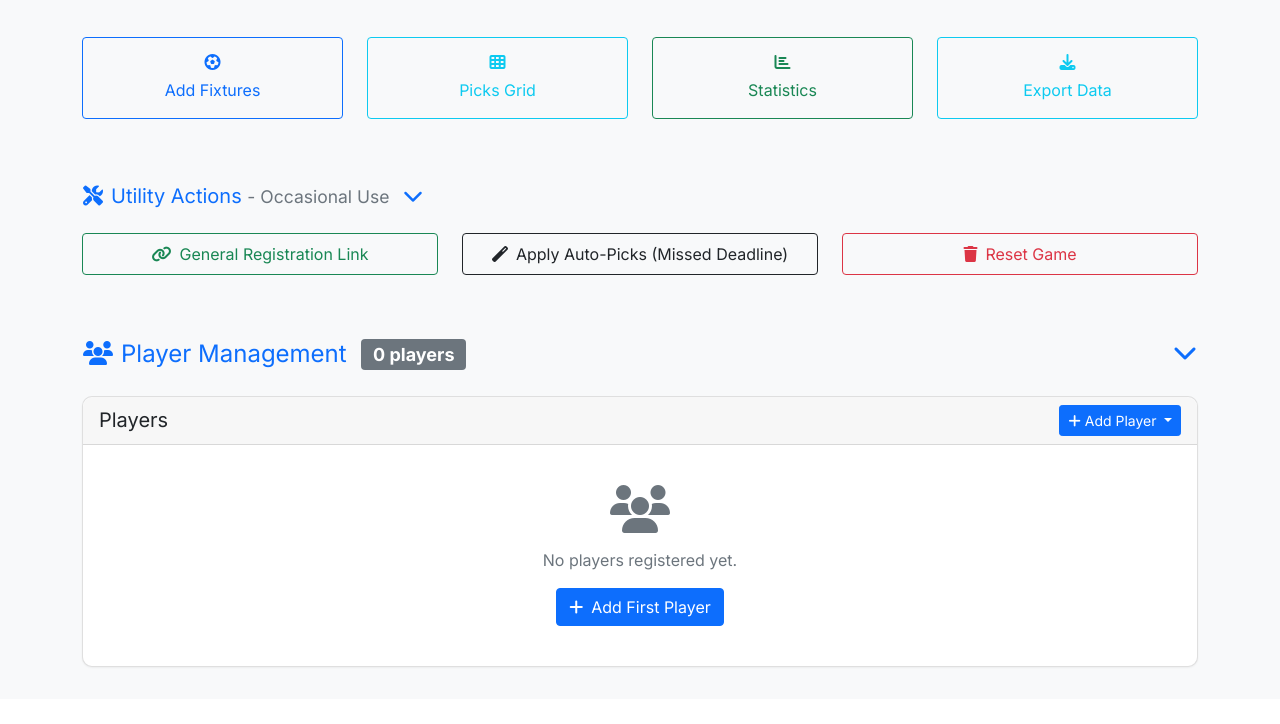
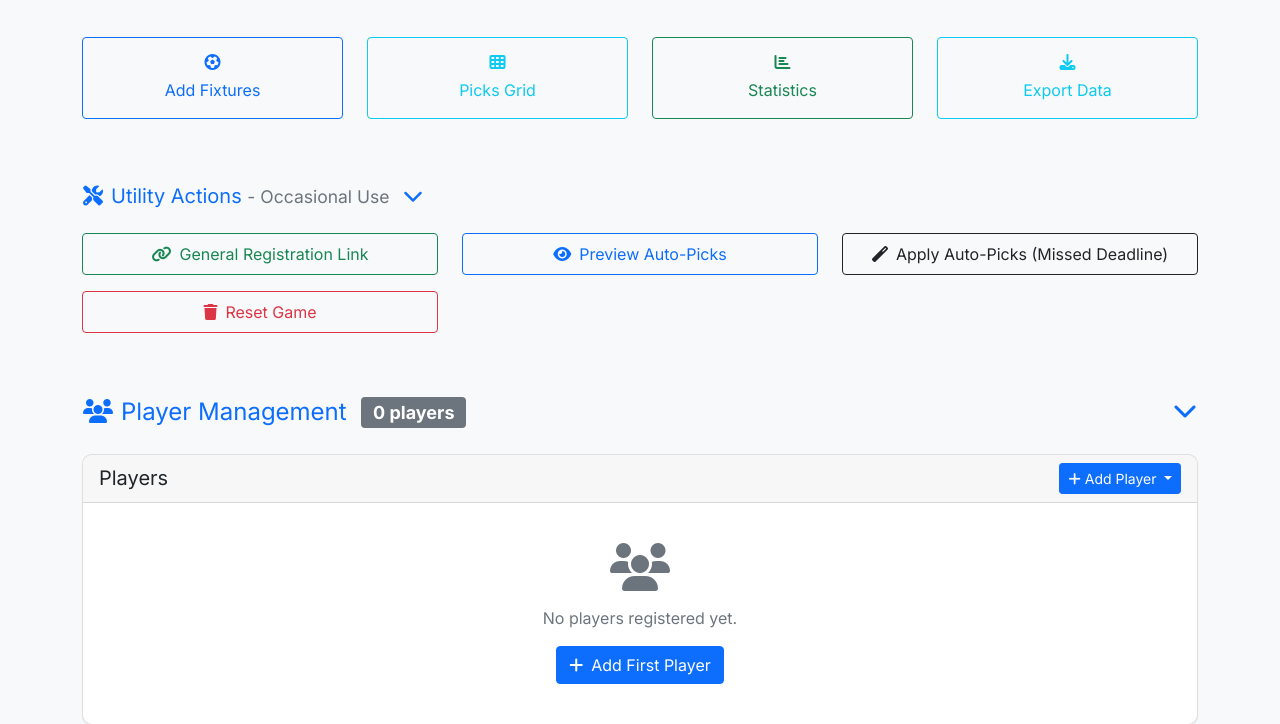
Before and after one commit to sevy71/LMS2, a Flask app: page /admin_dashboard in a window 1280 px wide, after a click on "Utility Actions - Occasional Use". Shown: the part 1210-1934 px from the top of the page. Before the commit the page ends 1878 px from the top, so only its background shows below. Run offline with Flask 3, Linux system fonts and the light colour scheme; the visitor is signed in with stand-in values (Sample User, id 1); some libraries are stand-ins or nearby versions.

Commit message:
Auto-picks: add dry_run preview to endpoint and Preview Auto-Picks button on Admin Dashboard.

```diff
--- a/lms_automation/app.py
+++ b/lms_automation/app.py
@@ -594,12 +594,15 @@ def apply_missed_picks(round_id):
     try:
         round_obj = Round.query.get_or_404(round_id)
 
+        # Determine dry-run mode (preview only; no DB writes)
+        dry_run = str(request.args.get('dry_run', 'false')).lower() in ('1', 'true', 'yes', 'y')
+
         # Compute cutoff time
         anchor = round_obj.first_kickoff_at or _earliest_kickoff_for_round(round_obj) or round_obj.end_date
         if not anchor:
             return jsonify({'success': False, 'error': 'Cannot determine first kickoff or deadline for this round'}), 400
         cutoff = anchor - timedelta(hours=1)
-        if datetime.utcnow() < cutoff:
+        if (datetime.utcnow() < cutoff) and (not dry_run):
             return jsonify({'success': False, 'error': 'Cutoff not reached yet. Try after the submission deadline.'}), 400
 
         # Build sets
@@ -637,16 +640,18 @@ def apply_missed_picks(round_id):
                 skipped.append({'player': player.name, 'reason': 'no_eligible_team'})
                 continue
 
-            # Create auto pick
-            pick = Pick(player_id=player.id, round_id=round_obj.id, team_picked=candidate)
-            db.session.add(pick)
-            db.session.flush()
-            # Audit
-            log_auto_pick(pick, reason='missed_deadline')
+            if not dry_run:
+                # Create auto pick
+                pick = Pick(player_id=player.id, round_id=round_obj.id, team_picked=candidate)
+                db.session.add(pick)
+                db.session.flush()
+                # Audit
+                log_auto_pick(pick, reason='missed_deadline')
 
             applied.append({'player': player.name, 'team': candidate})
 
-        db.session.commit()
+        if not dry_run:
+            db.session.commit()
 
         return jsonify({
             'success': True,
@@ -654,7 +659,8 @@ def apply_missed_picks(round_id):
             'round_number': round_obj.round_number,
             'applied_count': len(applied),
             'applied': applied,
-            'skipped': skipped
+            'skipped': skipped,
+            'dry_run': dry_run
         })
     except Exception as e:
         db.session.rollback()
--- a/lms_automation/templates/admin_dashboard.html
+++ b/lms_automation/templates/admin_dashboard.html
@@ -322,6 +322,31 @@ document.addEventListener('DOMContentLoaded', function() {
       }
     });
   }
+
+  // Preview auto-picks (dry-run; no changes)
+  const previewBtn = document.getElementById('previewAutoPicksBtn');
+  if (previewBtn) {
+    previewBtn.addEventListener('click', async () => {
+      try {
+        const resRounds = await fetch('/api/rounds');
+        const rounds = await resRounds.json();
+        const active = (rounds || []).find(r => r.status === 'active');
+        if (!active) { alert('No active round found.'); return; }
+
+        const resp = await fetch(`/api/admin/rounds/${active.id}/apply-missed-picks?dry_run=1`, { method: 'POST' });
+        const data = await resp.json();
+        if (!data.success) { alert(data.error || 'Failed to preview auto-picks'); return; }
+
+        const applied = data.applied || [];
+        if (!applied.length) { alert('No auto-picks would be applied.'); return; }
+        let msg = `Preview auto-picks for Round ${data.round_number}:`;
+        msg += applied.map(a => `\n• ${a.player}: ${a.team}`).join('');
+        alert(msg);
+      } catch (e) {
+        alert('Error previewing auto-picks');
+      }
+    });
+  }
 });
 </script>
 
@@ -330,6 +355,11 @@ document.addEventListener('DOMContentLoaded', function() {
         <div class="col-lg-4 col-md-6 mb-3">
             <button class="btn btn-outline-success w-100 py-2" id="generateGeneralLinkBtn">
                 <i class="fas fa-link me-2"></i>General Registration Link
+            </button>
+        </div>
+        <div class="col-lg-4 col-md-6 mb-3">
+            <button class="btn btn-outline-primary w-100 py-2" id="previewAutoPicksBtn">
+                <i class="fas fa-eye me-2"></i>Preview Auto-Picks
             </button>
         </div>
         <div class="col-lg-4 col-md-6 mb-3">
```
